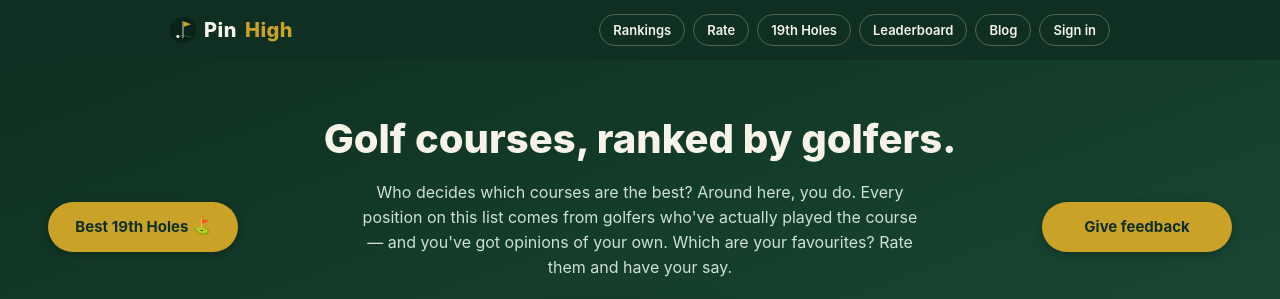
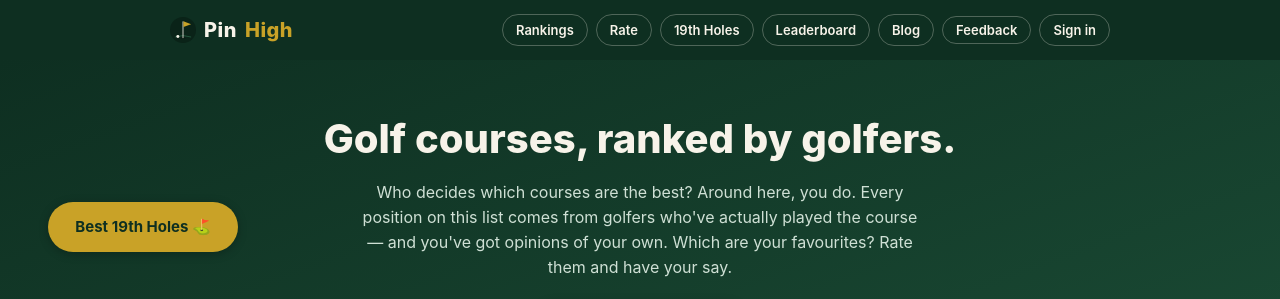
Before and after one commit to Stefanroodt/sa-golf-rankings, a Next.js app: page / in a window 1280 px wide. Shown: the top 299 px of the page. Built offline with nearby package versions, Linux system fonts and the light colour scheme; no server answers; the database is empty.

Commit message:
Hero: Get the app tile replaces feedback; feedback becomes small nav chip

```diff
--- a/app/globals.css
+++ b/app/globals.css
@@ -39,6 +39,12 @@ a { color: inherit; text-decoration: none; }
   font-size: 13px; font-weight: 600; white-space: nowrap;
 }
 .nav-links > a:hover { border-color: var(--gold); color: var(--gold); }
+.nav-feedback {
+  background: none; border: 1px solid rgba(247,243,233,.28); color: var(--cream);
+  font-size: 13px; font-weight: 600; padding: 5px 13px; border-radius: 20px;
+  cursor: pointer; font-family: inherit; white-space: nowrap;
+}
+.nav-feedback:hover { border-color: var(--gold); color: var(--gold); }
 .played-pill {
   background: rgba(247,243,233,.12); border: 1px solid rgba(247,243,233,.25);
   color: var(--gold); font-size: 12px; font-weight: 700;
--- a/app/page.js
+++ b/app/page.js
@@ -2,7 +2,7 @@ import Link from 'next/link';
 import RankingsExplorer from '../components/RankingsExplorer';
 import PlayedProgress from '../components/PlayedProgress';
 import PrizeBanner from '../components/PrizeBanner';
-import FeedbackButton from '../components/FeedbackForm';
+import InstallApp from '../components/InstallApp';
 import { getRankings, getRecentRatings, getTopReviewers, PROVINCES, provinceSlug } from '../lib/server';
 
 export const revalidate = 60;
@@ -24,7 +24,7 @@ export default async function Home() {
             favourites? Rate them and have your say.
           </p>
           <Link href="/rate" className="hero-rate">Rate a course now ★</Link>
-          <FeedbackButton />
+          <InstallApp className="hero-feedback" label="📲 Get the app" />
           <Link href="/19th-holes" className="hero-nineteenth">
             Best 19th Holes ⛳
           </Link>
--- a/components/FeedbackForm.js
+++ b/components/FeedbackForm.js
@@ -32,8 +32,8 @@ export default function FeedbackButton() {
 
   return (
     <>
-      <button className="hero-feedback" onClick={() => setOpen(true)}>
-        Give feedback
+      <button className="nav-feedback" onClick={() => setOpen(true)}>
+        Feedback
       </button>
       {open && (
         <div className="modal-overlay" onClick={() => setOpen(false)}>
--- a/components/InstallApp.js
+++ b/components/InstallApp.js
@@ -2,7 +2,7 @@
 
 import { useEffect, useState } from 'react';
 
-export default function InstallApp() {
+export default function InstallApp({ className = 'install-btn', label = '📲 Get the Pin High app' }) {
   const [deferred, setDeferred] = useState(null);
   const [show, setShow] = useState(false);
   const [isIos, setIsIos] = useState(false);
@@ -45,8 +45,8 @@ export default function InstallApp() {
 
   return (
     <>
-      <button className="install-btn" onClick={install}>
-        📲 Get the Pin High app
+      <button className={className} onClick={install}>
+        {label}
       </button>
       {help && (
         <div className="modal-overlay" onClick={() => setHelp(false)}>
--- a/components/Nav.js
+++ b/components/Nav.js
@@ -3,6 +3,7 @@
 import Link from 'next/link';
 import { useEffect, useState } from 'react';
 import { supabase } from '../lib/supabase';
+import FeedbackButton from './FeedbackForm';
 
 export default function Nav() {
   const [user, setUser] = useState(null);
@@ -50,6 +51,7 @@ export default function Nav() {
           <Link href="/19th-holes">19th Holes</Link>
           <Link href="/leaderboard">Leaderboard</Link>
           <Link href="/blog">Blog</Link>
+          <FeedbackButton />
           {user ? (
             <>
               {played && (
```
